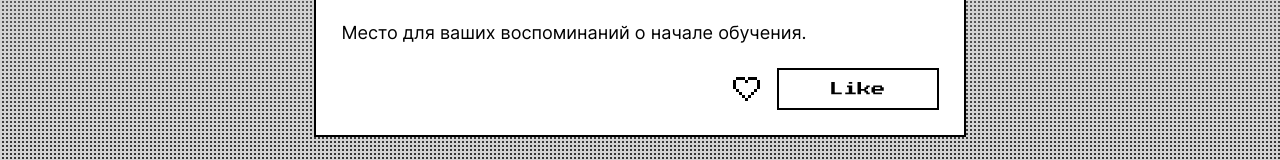
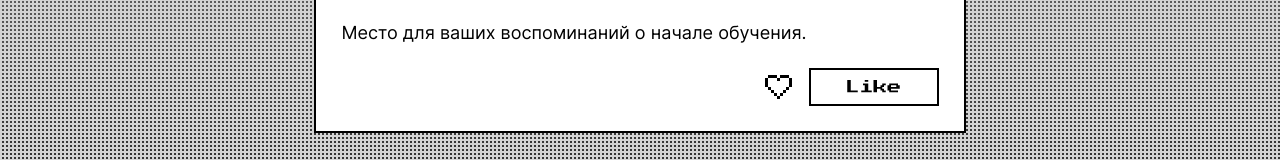
Before and after one commit to VoLudmila/zakrivayuschiy-teg-f, a website: page index.html in a window 1280 px wide. Shown: the part 1345-1505 px from the top of the page. Drawn offline with Linux system fonts and the light colour scheme.

Commit message:
+edit inline size of Like btn

```diff
--- a/styles/style.css
+++ b/styles/style.css
@@ -221,8 +221,8 @@
 
 .card__like-button {
   position: relative;
-  padding: 12px 0;
-  min-inline-size: 162px;
+  padding: 10px 0;
+  min-inline-size: 130px;
 
   &:focus-visible {
     box-shadow:
```
